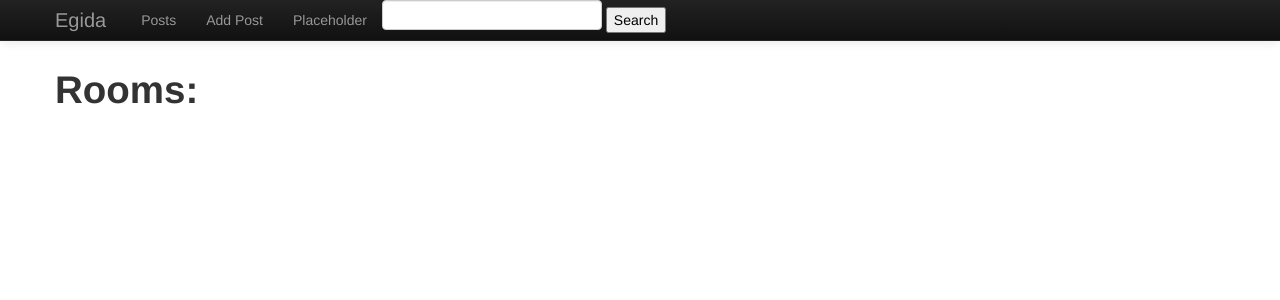
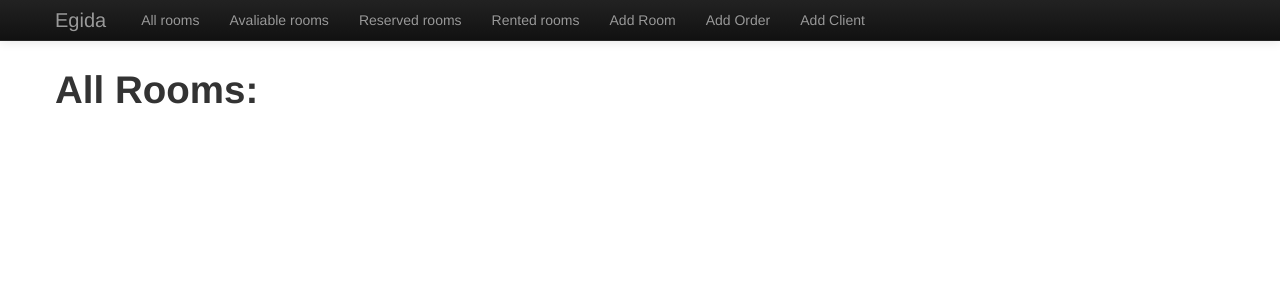
Before and after one commit to Adynatos/egida, a Flask app: page /all_rooms in a window 1280 px wide. Shown: the top 300 px of the page. Run offline with Flask 2, Linux system fonts and the light colour scheme; data that the repository does not hold is empty; some libraries are stand-ins or nearby versions.

Commit message:
Changed templates, added buttons, etc. Added views for adding client.

```diff
--- a/app/templates/base.html
+++ b/app/templates/base.html
@@ -54,14 +54,13 @@
           <a class="brand" href="{{url_for('index')}}">Egida</a>
           <div class="nav-collapse collapse">
             <ul class="nav">
-              <li><a href="{{url_for('posts')}}">Posts</a></li>
-	      <li><a href="{{url_for('new_post')}}">Add Post</a></li>
-              <li><a href="{{url_for('index')}}">Placeholder</a></li>
-              <li> <form style="display: inline;" action="{{ url_for('search') }}"
-                  name="search" method="post">
-                      {{ g.searching_form.hidden_tag() }} {{ g.searching_form.search(size=20)}}
-                      <input type="submit" value="Search">
-                  </form>
+              <li><a href="{{url_for('all_rooms')}}">All rooms</a></li>
+              <li><a href="{{url_for('avaliable_rooms')}}">Avaliable rooms</a></li>
+              <li><a href="{{url_for('reserved_rooms')}}">Reserved rooms</a></li>
+              <li><a href="{{url_for('rented_rooms')}}">Rented rooms</a></li>
+              <li><a href="{{url_for('new_room')}}">Add Room</a></li>
+              <li><a href="{{url_for('new_order')}}">Add Order</a></li>
+              <li><a href="{{url_for('new_client')}}">Add Client</a></li>
             </ul>
           </div><!--/.nav-collapse -->
         </div>
--- a/app/templates/list_rooms.html
+++ b/app/templates/list_rooms.html
@@ -1,7 +1,7 @@
 {% extends "base.html" %}
 {% block content %}
 
-      <h1>Rooms:</h1>
+<h1>{{keyword}} Rooms:</h1>
       <br><br>
 
       {% for room in rooms %}
--- a/app/templates/new_order.html
+++ b/app/templates/new_order.html
@@ -3,7 +3,7 @@
 
 <h1>Hello {{g.user.nickname}}</h1>
 <br><br>
-<h4>Type new post:</h4>
+<h4>Add new order:</h4>
 <br>
 
 <form action="" method="post" name="post">
--- a/app/templates/new_room.html
+++ b/app/templates/new_room.html
@@ -3,7 +3,7 @@
 
 <h1>Hello {{g.user.nickname}}</h1>
 <br><br>
-<h4>Type new post:</h4>
+<h4>Add new room:</h4>
 <br>
 
 <form action="" method="post" name="post">
--- a/app/views.py
+++ b/app/views.py
@@ -12,22 +12,22 @@ from config import MAX_SEARCH_RESULTS
 @app.route('/all_rooms')
 def all_rooms():
     rooms = Room.query.all()
-    return render_template('list_rooms.html', rooms=rooms)
+    return render_template('list_rooms.html', rooms=rooms, keyword='All')
 
 @app.route('/avaliable_rooms')
 def avaliable_rooms():
     rooms = Room.query.filter_by(room_state=Room_state.query.filter_by(state_name='avaliable').first())
-    return render_template('list_rooms.html', rooms=rooms)
+    return render_template('list_rooms.html', rooms=rooms, keyword='Avaliable')
 
 @app.route('/reserved_rooms')
 def reserved_rooms():
     rooms = Room.query.filter_by(room_state=Room_state.query.filter_by(state_name='reserved').first())
-    return render_template('list_rooms.html', rooms=rooms)
+    return render_template('list_rooms.html', rooms=rooms, keyword='Reserved')
 
 @app.route('/rented_rooms')
 def rented_rooms():
     rooms = Room.query.filter_by(room_state=Room_state.query.filter_by(state_name='rented').first())
-    return render_template('list_rooms.html', rooms=rooms)
+    return render_template('list_rooms.html', rooms=rooms, keyword='Rented')
 
 @app.route('/all_employees')
 def all_employees():
@@ -72,7 +72,7 @@ def new_room():
 
         db.session.add(room)
         db.session.commit()
-        flash('You have succesfuly added your post.')
+        flash('You have succesfuly added your room.')
         return redirect(url_for('index'))
 
     return render_template('new_room.html', form=form, user=g.user)
@@ -90,11 +90,26 @@ def new_order():
 
         db.session.add(order)
         db.session.commit()
-        flash('You have succesfuly added your post.')
+        flash('You have succesfuly added your order.')
         return redirect(url_for('index'))
 
     return render_template('new_order.html', form=form, user=g.user)
 
+@app.route('/new_client', methods=['GET', 'POST'])
+def new_client():
+    form = ClientForm()
+    if form.validate():
+        sex = Sex.query.filter_by(name=form.sex.data).first()
+        client = Client(name=form.name.data,surname=form.surname.data,
+                        phone=form.phone.data,email=form.emails.data,
+                        sex=form.sex.data,age=form.age.data,is_married=form.is_married.data
+                        )
+        db.session.add(client)
+        db.session.commit()
+        flash('You have succesfuly added your client.')
+        return redirect(url_for('index'))
+
+    return render_template('new_client.html', form=form, user=g.user)
 #@app.route('/new_room', methods=['GET', 'POST'])
 #def new_room():
 #    form = RoomForm()
```
Also changed, not shown: app/templates/index.html (+3 -5 lines), app/templates/new_client.html (added, +54 -0 lines).
